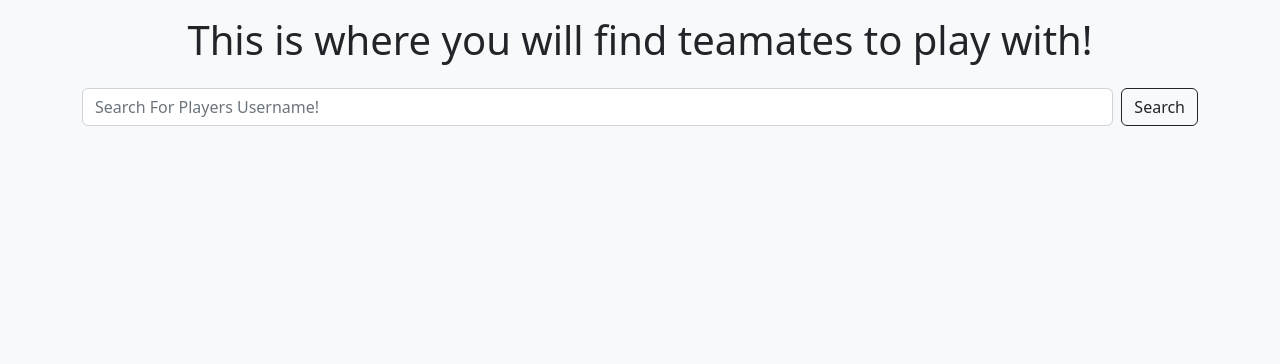
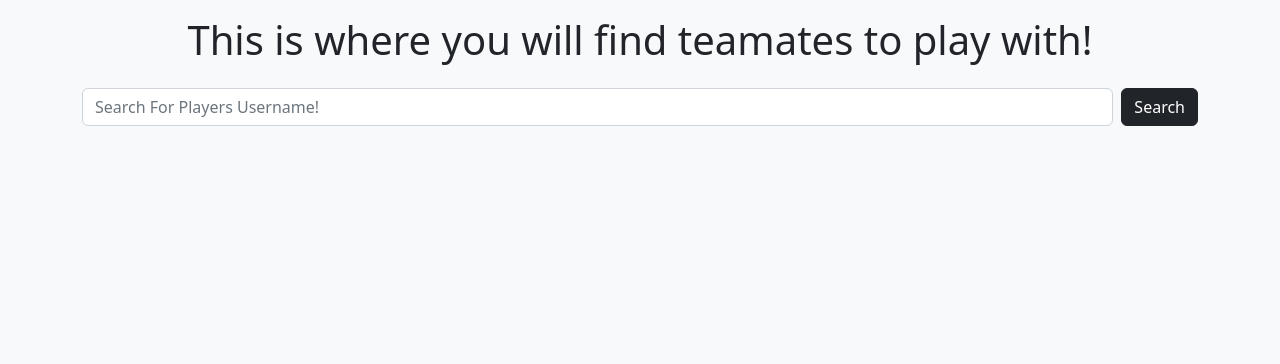
Before and after one commit to BraxtonQuintero/final-captsone-project, a Flask app: page /teamates in a window 1280 px wide. Shown: the part 56-420 px from the top of the page. Run offline with Flask 3, Linux system fonts and the light colour scheme; the visitor is signed in with stand-in values (Sample User, id 1).

Commit message:
small update

```diff
--- a/app/templates/teamates.html
+++ b/app/templates/teamates.html
@@ -8,7 +8,7 @@
 <div>
     <form action= /bquintero class="d-flex mt-3" role="search" method="POST">
         <input class="form-control me-2" type="search" placeholder="Search For Players Username!" aria-label="Search">
-        <button class="btn btn-outline-dark" type="submit">Search</button>
+        <button class="btn btn-dark" type="submit">Search</button>
     </form>
 </div>
 
```
Also changed, not shown: app.db.
